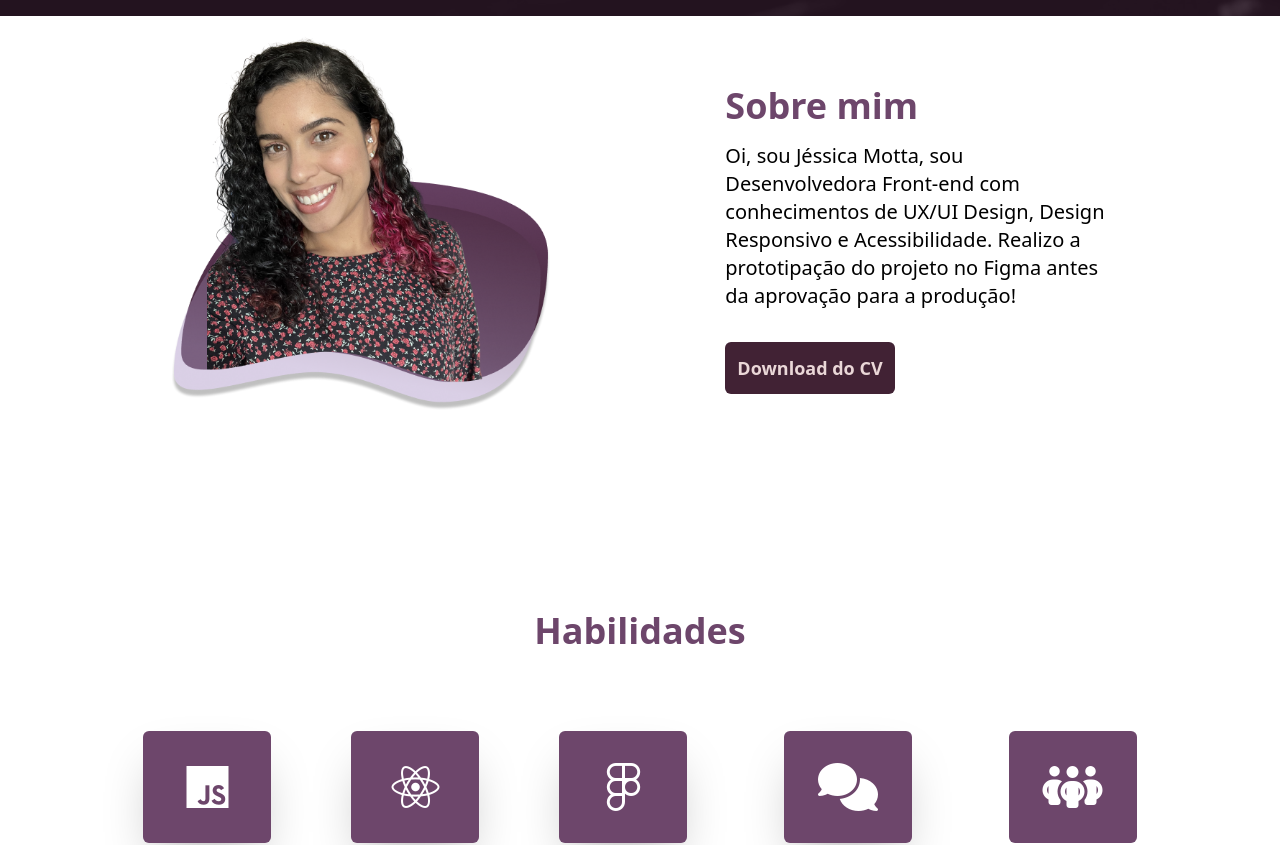
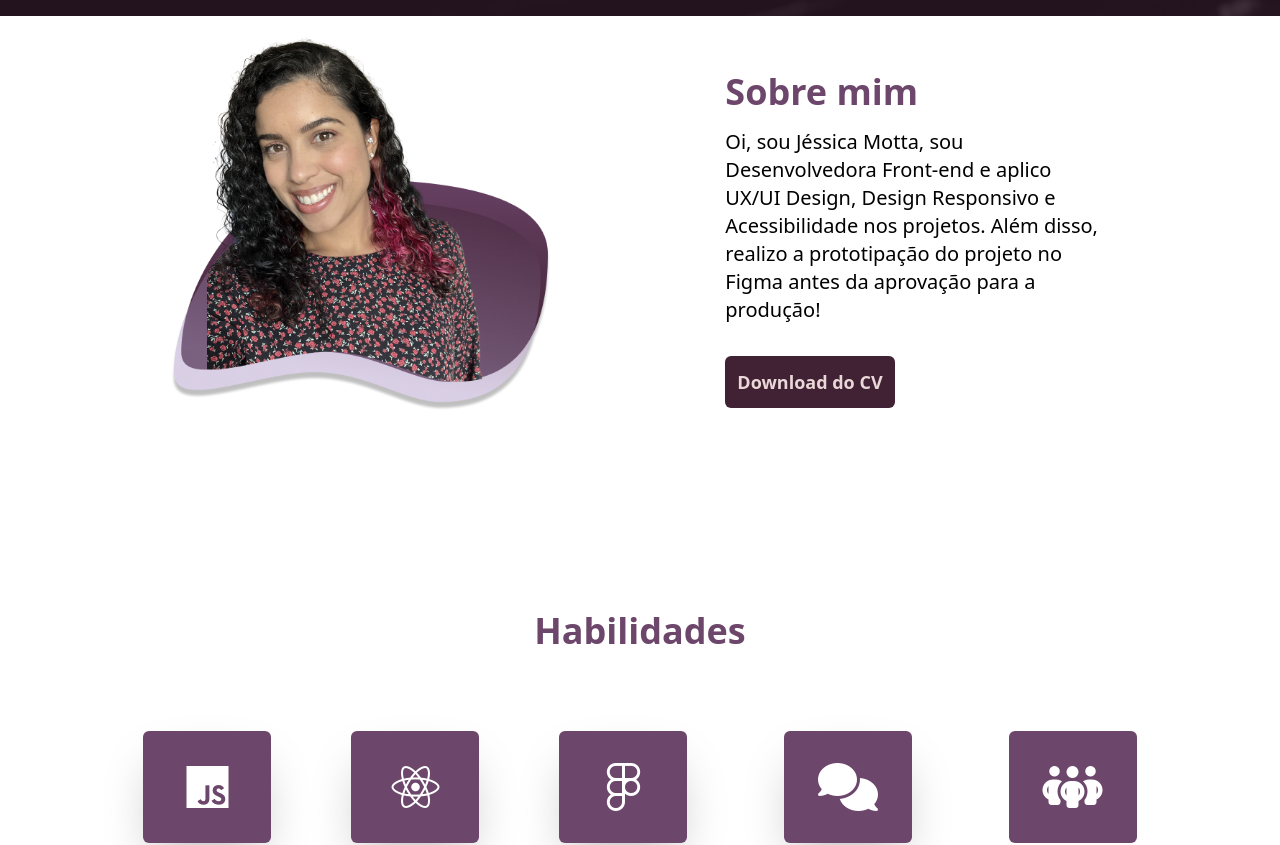
Before and after one commit to JessMotta/portfolio_react, a React (Create React App) app: page / in a window 1280 px wide. Shown: the part 780-1625 px from the top of the page. Built offline with nearby package versions, Linux system fonts and the light colour scheme; no server answers.

Commit message:
change text in about section

```diff
--- a/src/components/About.js
+++ b/src/components/About.js
@@ -12,8 +12,8 @@ export default function About() {
           Sobre mim
         </h2>
         <p className="mt-4 text-xl">
-          Oi, sou Jéssica Motta, sou Desenvolvedora Front-end com conhecimentos
-          de UX/UI Design, Design Responsivo e Acessibilidade. Realizo a
+          Oi, sou Jéssica Motta, sou Desenvolvedora Front-end e aplico
+           UX/UI Design, Design Responsivo e Acessibilidade nos projetos. Além disso, realizo a
           prototipação do projeto no Figma antes da aprovação para a produção!
         </p>
 
--- a/src/components/Portfolio.js
+++ b/src/components/Portfolio.js
@@ -113,10 +113,10 @@ export default function Portfolio() {
               <p className="text-white font-xl mt-4">O Feedback Widget foi desenvolvido durante o evento da NLW Return da Rocketseat. Esse widget foi construído utilizando React, TypeScript e Tailwind CSS no Front-end, no Back-end foi utilizado o TypeScript, Node.js, Prisma e o para teste o Jest. Além disso foi construída também a versão mobile utilizando o React Native com TypeScript e Tailwind CSS. </p>
           </div>
             <div className="flex justify-between mt-8 text-misty-rose text-xl">
-                {/* <div className="hover:text-white">
+                <div className="hover:text-white">
                 <i class="fa-solid fa-link "></i>
-                <a className="ml-2 font-bold" ref="https://feedback-widget-frontend-theta.vercel.app/" aria-label="link para o site do Feedback Widget">Site</a>
-                </div> */}
+                <a className="ml-2 font-bold" href="https://feedback-widget-frontend-theta.vercel.app/" aria-label="link para o site do Feedback Widget">Site</a>
+                </div>
                 <div>
                 <i class="fa-solid fa-code-branch"></i>
                 <a className="ml-2 font-bold" href="https://github.com/JessMotta/FeedbackWidget.frontend" aria-label="link para o repositorio  do Feedback Widget">Repositório</a>
```
